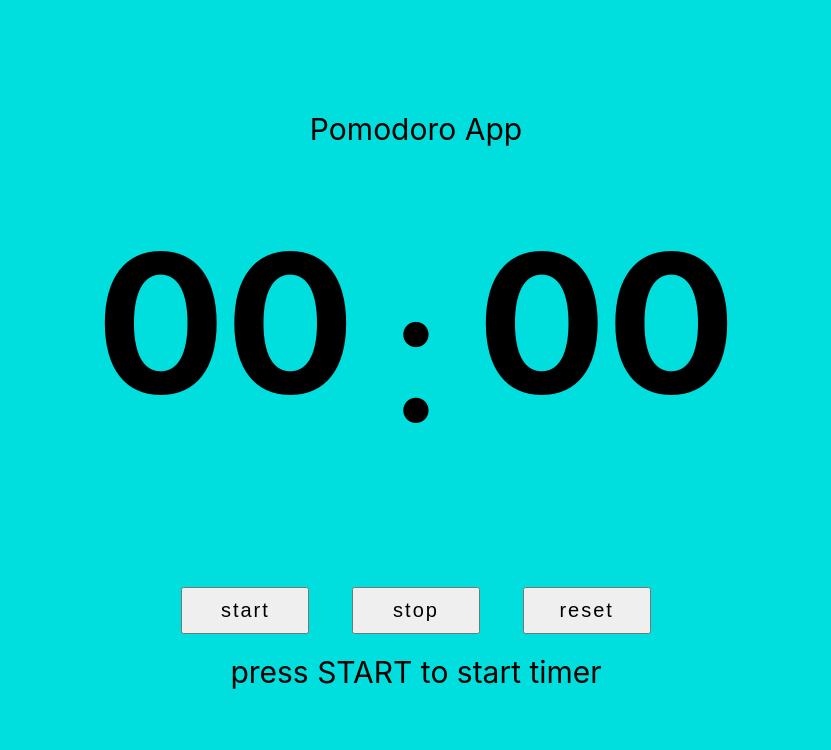
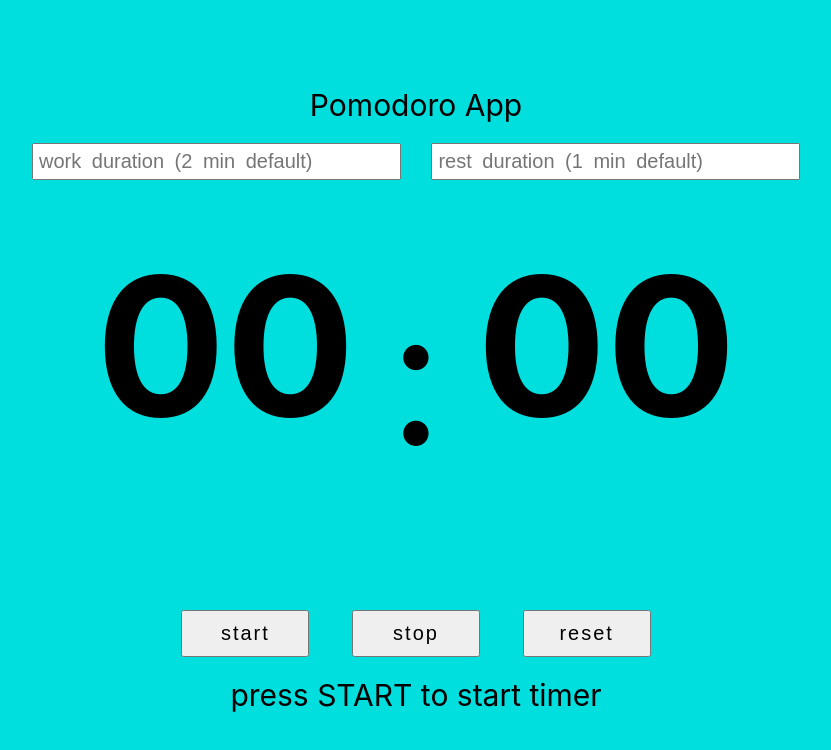
Before and after one commit to paro-418/pomodoro-app, a React (Create React App) app: page / in a window 1280 px wide. Shown: the top 750 px of the page, without its empty margins (224-1055 px from the left). Built offline with nearby package versions, Linux system fonts and the light colour scheme.

Commit message:
added form

```diff
--- a/src/Components/Button/Button.js
+++ b/src/Components/Button/Button.js
@@ -1,5 +1,5 @@
 const Button = (props) => {
-    return <button onClick={props.callFunction} className = {props.className}>{props.children}</button>
+    return <button type ={props.type} onClick={props.callFunction} className = {props.className}>{props.children}</button>
 }
 
 export default Button;
--- /dev/null
+++ b/src/Components/Form/Form.js
@@ -0,0 +1,38 @@
+import classes from "./Form.module.css";
+import pomodoroContext from "../../store-context/timeContext";
+import { useRef, useContext } from "react";
+
+const Form = () => {
+
+    const ctx = useContext(pomodoroContext);
+  const workDurationRef = useRef();
+  const restDurationRef = useRef();
+
+  const dataCollectHandler = () => {
+    const workDuration = workDurationRef.current.value;
+    const restDuration = restDurationRef.current.value;
+    if(workDuration && restDuration)
+    ctx.dataCollector(+workDuration, +restDuration);
+  };
+
+  return (
+    <form onChange={dataCollectHandler} className={classes.form}>
+      <input
+        className={classes.input}
+        type="number"
+        id="workDuration"
+        placeholder="work duration (2 min default)"
+        ref={workDurationRef}
+      ></input>
+      <input
+        className={classes.input}
+        type="number"
+        id="restDuration"
+        placeholder="rest duration (1 min default)"
+        ref={restDurationRef}
+      ></input>
+    </form>
+  );
+};
+
+export default Form;
--- /dev/null
+++ b/src/Components/Form/Form.module.css
@@ -0,0 +1,47 @@
+
+form{
+    width: 60%;
+    display: flex;
+    justify-content: space-between;
+}
+
+
+@media only screen and (max-width: 800px){
+   form{
+    width: 80%;
+   }
+}
+
+@media only screen and (max-width: 380px){
+   form{
+    border: 3px solid;
+    flex-direction: column;
+    width: 80%;
+    row-gap: 1rem;
+   }
+}
+
+
+input{
+    display: inline-block;
+    width: 48%;
+    padding: 0.5rem;
+    font-size: 2rem;
+    font-weight: bold;
+}
+
+@media only screen and (max-width: 800px){
+   input{
+    font-size: 1.5rem;
+   }
+}
+@media only screen and (max-width: 380px){
+   input{
+    font-size: 1.5rem;
+    width: 100%;
+   }
+}
+input::placeholder{
+    word-spacing: 0.5rem;
+    font-weight: 500;
+}
--- a/src/UI/UI.js
+++ b/src/UI/UI.js
@@ -1,6 +1,7 @@
 import Container from "../Components/Container/Container";
 import classes from "./UI.module.css";
 import Button from "../Components/Button/Button";
+import Form from "../Components/Form/Form";
 import pomodoroContext from "../store-context/timeContext";
 import { useContext } from "react";
 import Message from "../Components/Message/Message";
@@ -11,6 +12,7 @@ const UI = () => {
   return (
     <main className={classes.main}>
       <Message>Pomodoro App</Message>
+      <Form/>
       <Container />
       <div className={classes.btnContainer}>
         <Button className={classes.btn} callFunction={ctx.start}>
--- a/src/store-context/timeContext.js
+++ b/src/store-context/timeContext.js
@@ -5,13 +5,20 @@ const pomodoroContext = React.createContext({
   second: 0,
   lap: 0,
   message: "working time",
+  dataCollector(){}
 });
 
 let hasStarted = false;
 let storeInterval = null;
-const WORK_DURATION = 2;
-const REST_DURATION = 1;
-const LONG_REST_DURATION = 2;
+let WORK_DURATION = 2;
+let REST_DURATION = 1;
+let LONG_REST_DURATION = 2;
+
+const dataCollector = (workInterval, restInterval) =>{
+  WORK_DURATION = workInterval;
+  REST_DURATION = restInterval;
+  LONG_REST_DURATION = workInterval;
+}
 
 const isTaskCompleted = (currentLap, passedMinutes) => {
 
@@ -60,7 +67,6 @@ export const PomodoroContextProvider = (props) => {
 
   const increaseLapHandler = (currMin) => {
     setLap((prevLap) => {
-      // prevLap += 1;
       const currentTask = isTaskCompleted(prevLap, currMin);
       if (currentTask) {
         setMinute(0);
@@ -107,7 +113,7 @@ export const PomodoroContextProvider = (props) => {
         start: startHandler,
         stop: stopHandler,
         reset: resetHandler,
-        isTaskCompleted: isTaskCompleted,
+        dataCollector : dataCollector
       }}
     >
       {props.children}
```
